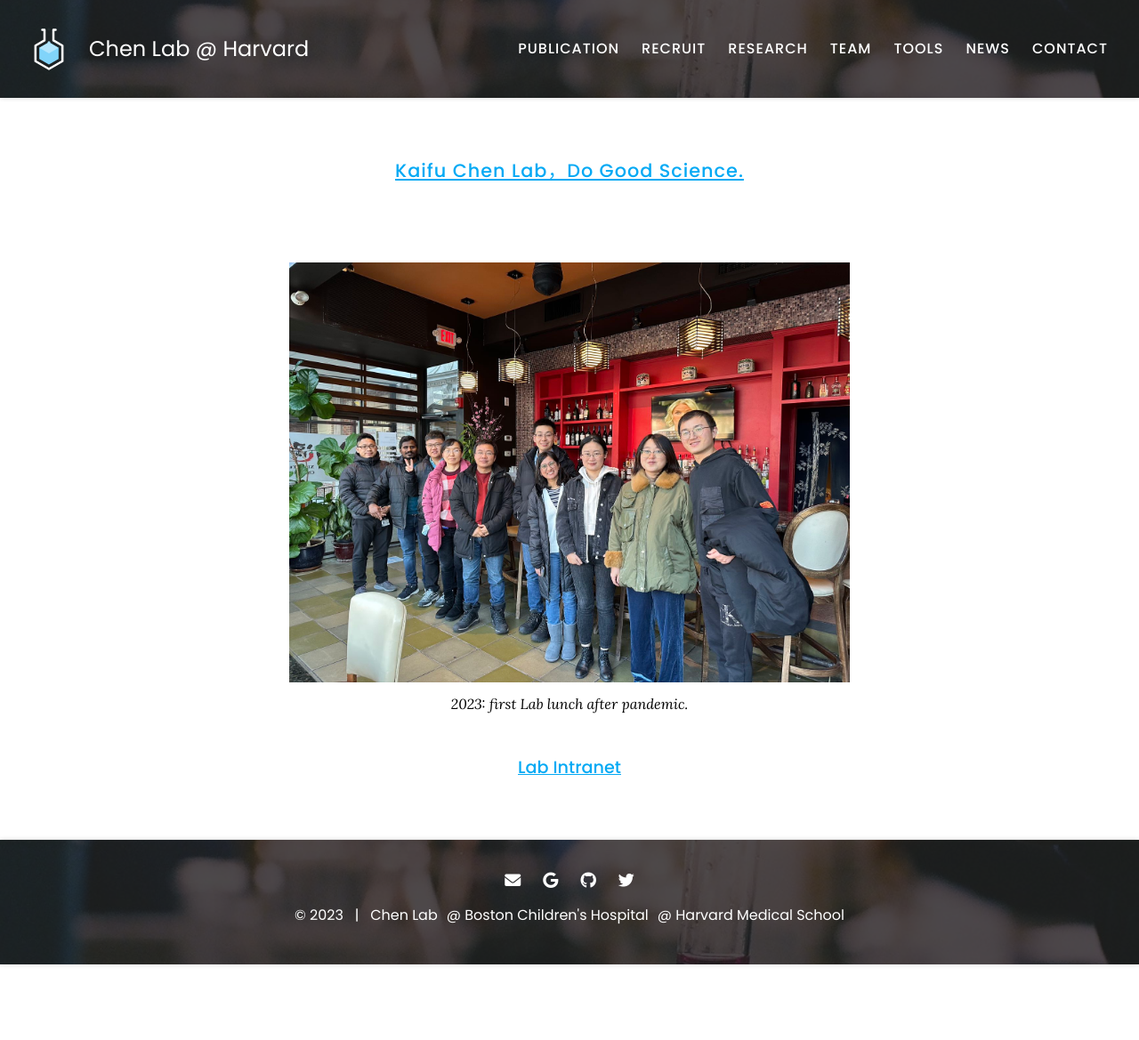
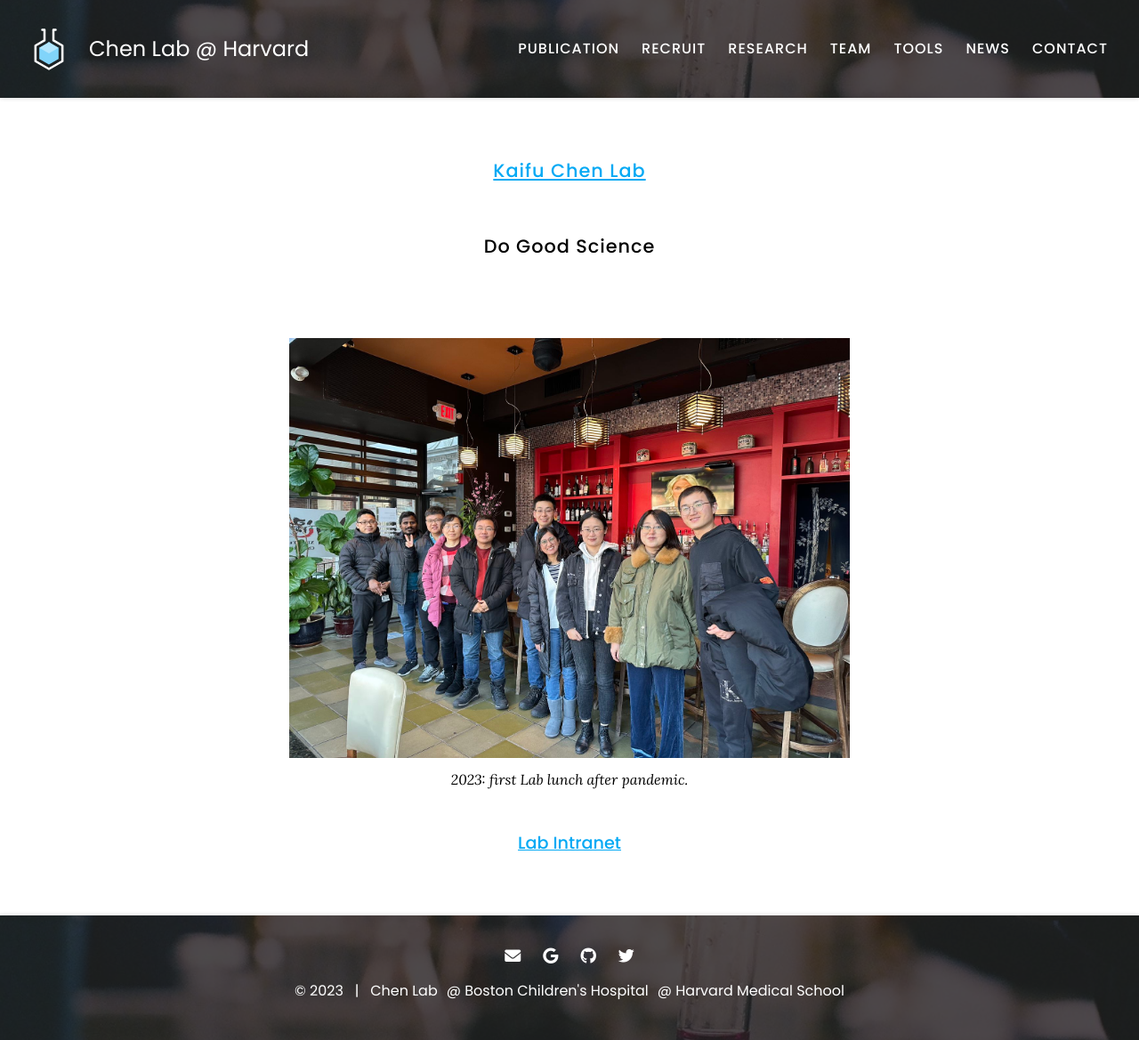
Before and after one commit to kaifuchenlab/kaifuchenlab.github.io, a Jekyll site: the page built from index.md, in a window 1280 px wide. Shown: the whole page at 89% size. Built offline with Jekyll 4.4.1, drawn with Linux system fonts in a browser that asks for light colours; before the commit the page ends 1084 px from its top, so only the background shows below that.

```diff
--- a/index.md
+++ b/index.md
@@ -1,7 +1,8 @@
 ---
 title: Home
 ---
-## [Kaifu Chen Lab，Do Good Science.](https://kaifuchenlab.github.io)
+## [Kaifu Chen Lab](https://kaifuchenlab.github.io)
+## Do Good Science
 
 {%
   include gallery.html
```
